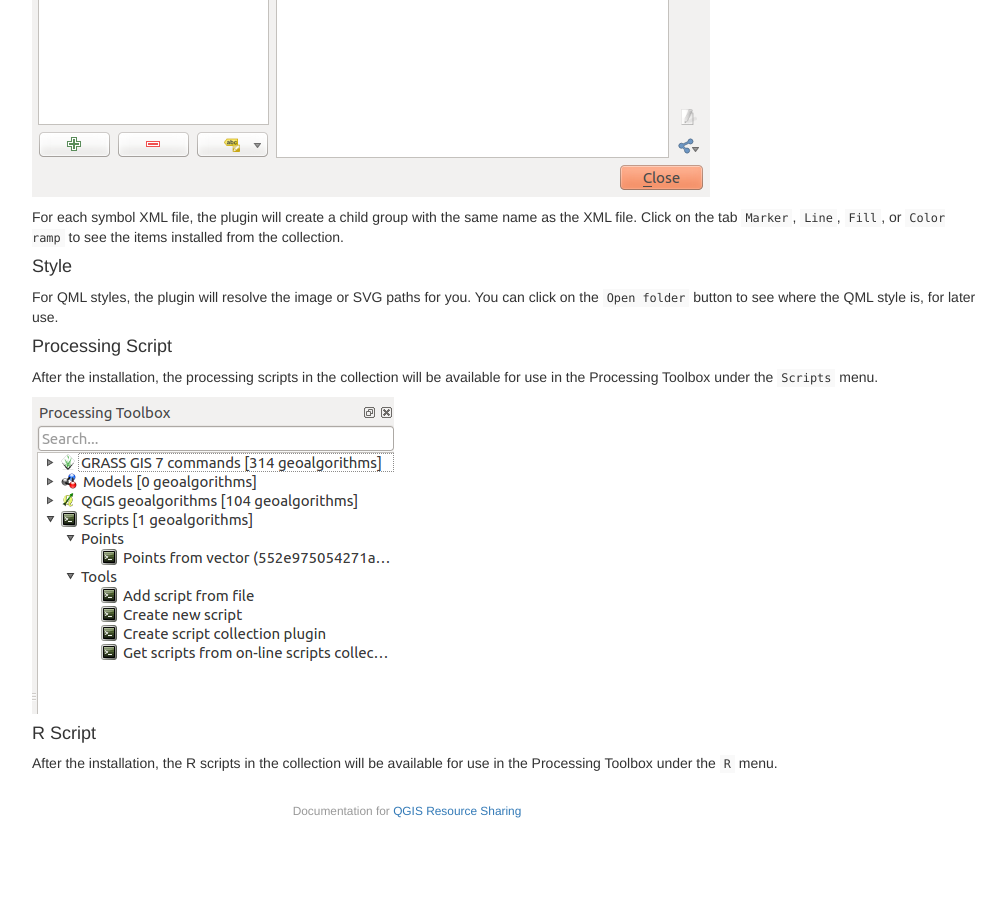
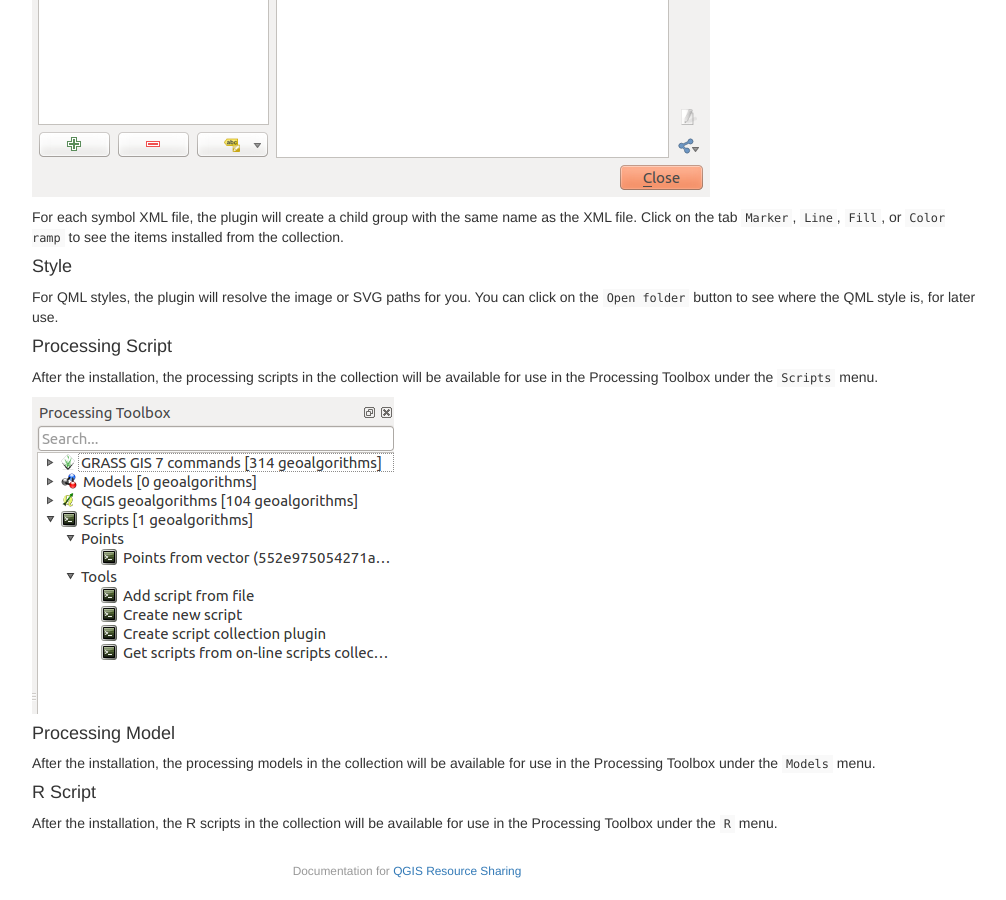
Before and after one commit to QGIS-Contribution/QGIS-ResourceSharing, a Jekyll site: the page built from _posts/2016-08-09-installing-collection.md, in a window 1280 px wide and 900 px high, scrolled down 1365 px. Shown: the whole window, without its empty margins (233-1239 px from the left). Built offline with Jekyll 4.4.1, drawn with Linux system fonts in a browser that asks for light colours; before the commit the page ends 2205 px from its top, so only the background shows below that.

Commit message:
Update 2016-08-09-installing-collection.md

````diff
--- a/_posts/2016-08-09-installing-collection.md
+++ b/_posts/2016-08-09-installing-collection.md
@@ -43,6 +43,10 @@
 
 ![Processing Toolbox]({{ site.baseurl }}/assets/processing_toolbox.png)
 
+#### Processing Model
+After the installation, the processing models in the collection will be
+available for use in the Processing Toolbox under the ```Models``` menu.
+
 #### R Script
 After the installation, the R scripts in the collection will be available for use
 in the Processing Toolbox under the ```R``` menu.
````
